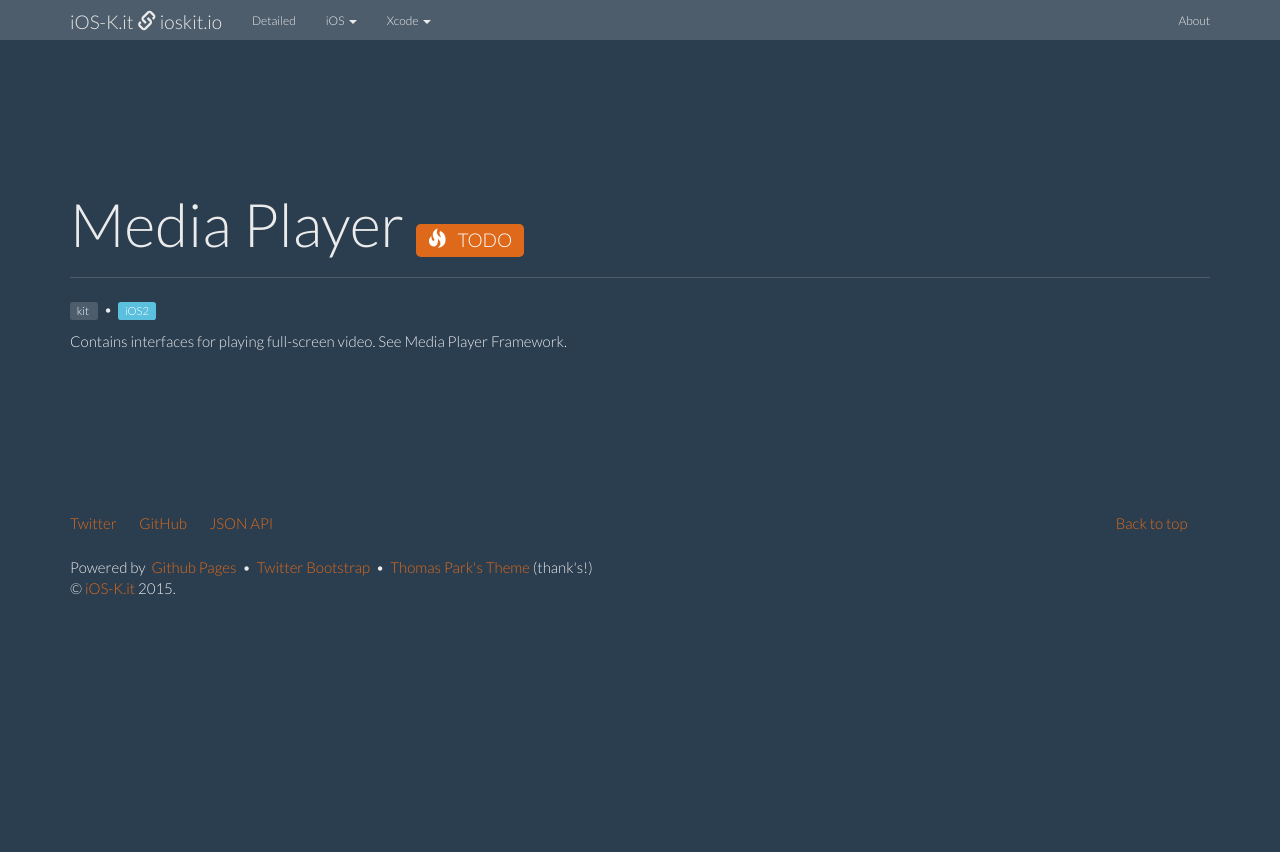
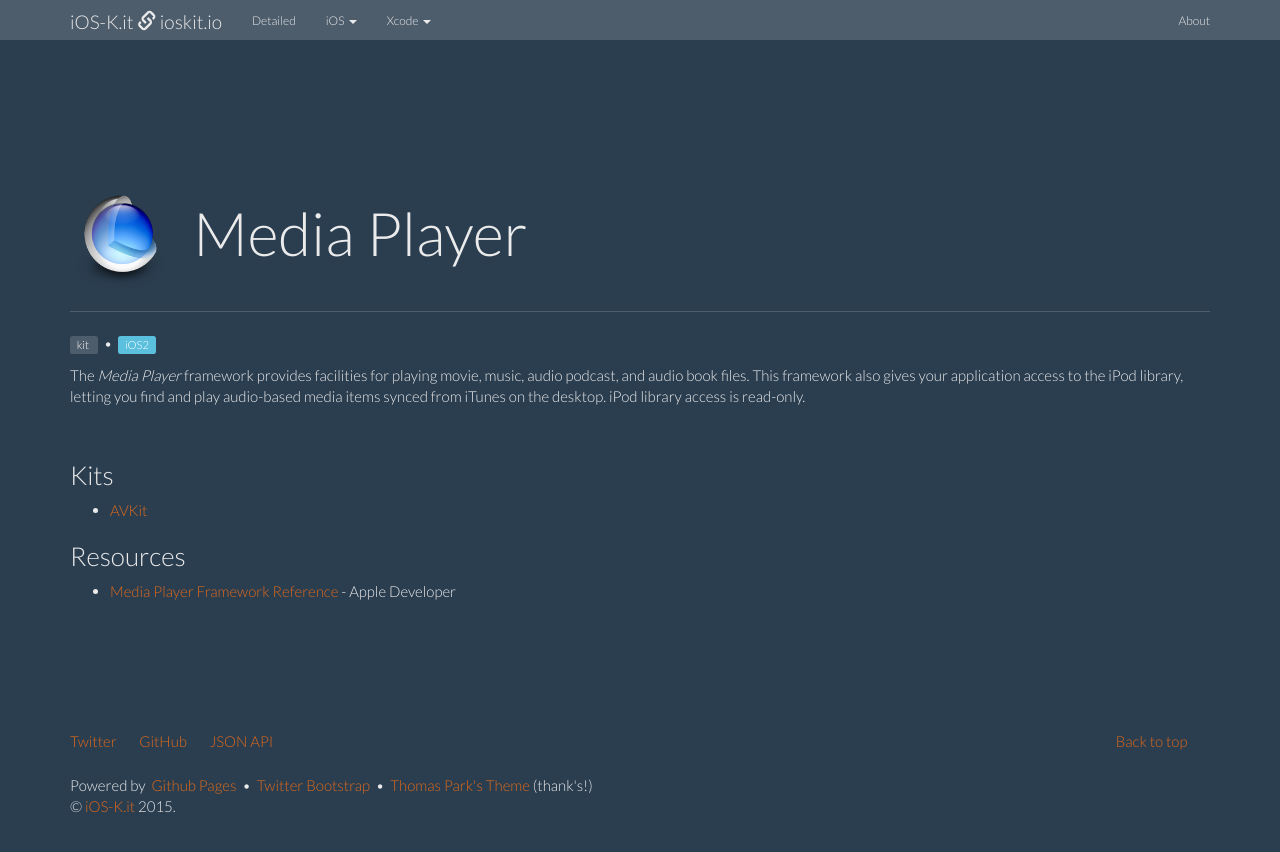
Before and after one commit to ioskit/ioskit.github.io, a Jekyll site: the page built from _kits/MediaPlayer.md, in a window 1280 px wide. Shown: the top 852 px of the page. Built offline with Jekyll 4.4.1, drawn with Linux system fonts in a browser that asks for light colours; nearby versions of some CDN libraries.

Commit message:
Kit: MediaPlayer.

```diff
--- a/_kits/MediaPlayer.md
+++ b/_kits/MediaPlayer.md
@@ -2,20 +2,25 @@
 layout: kit
 name: 'Media Player'
 id: mediaplayer
-status: TODO
+status:
 type: kit
-icon__: /resources/images/kits/AppExtensions/app-extensions-icon_2x.png
 since: iOS2
+updates:
+ - update:
+     ios: iOS8
+     brief: "Two Media Player framework (MediaPlayer.framework) classes are extended with new metadata information."
 updates: iOS7,iOS8
+icon: /resources/images/kits/CoreAnimation/graphics_coreanimation.png
 prefixe: 'MP'
-abstract: "Contains interfaces for playing full-screen video. See Media Player Framework."
-kits__:
- - Foo
-links__:
+abstract: "Contains interfaces for playing full-screen video."
+kits:
+ - AVKit
+links:
  - link:
-     name: 'aaa'
-     url: bbb
-     description: 'ccc'
+     name: 'Media Player Framework Reference'
+     url: https://developer.apple.com/library/prerelease/ios/documentation/MediaPlayer/Reference/MediaPlayer_Framework/index.html
+     description: ' - Apple Developer'
+     type: reference
 ---
 
-Contains interfaces for playing full-screen video. See Media Player Framework.
+The *Media Player* framework provides facilities for playing movie, music, audio podcast, and audio book files. This framework also gives your application access to the iPod library, letting you find and play audio-based media items synced from iTunes on the desktop. iPod library access is read-only.
```
